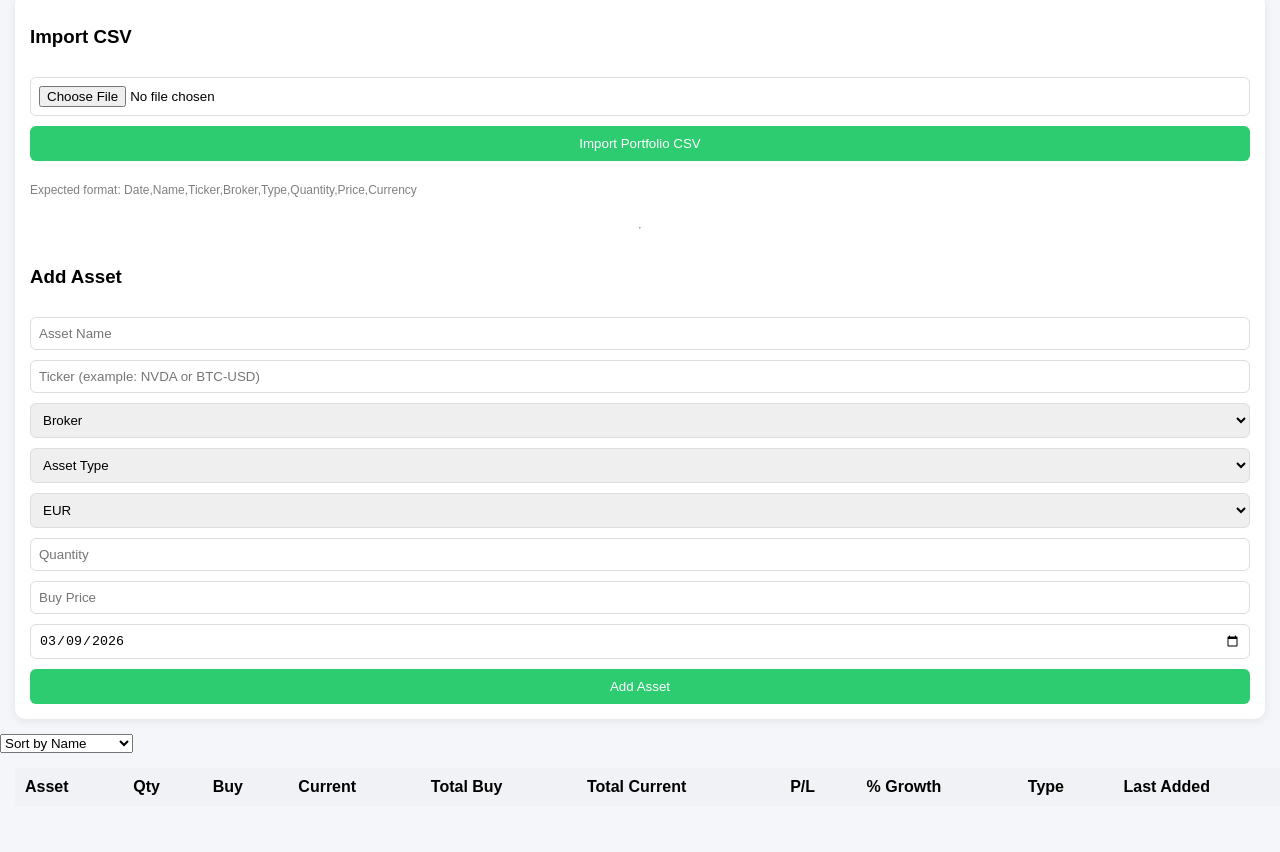
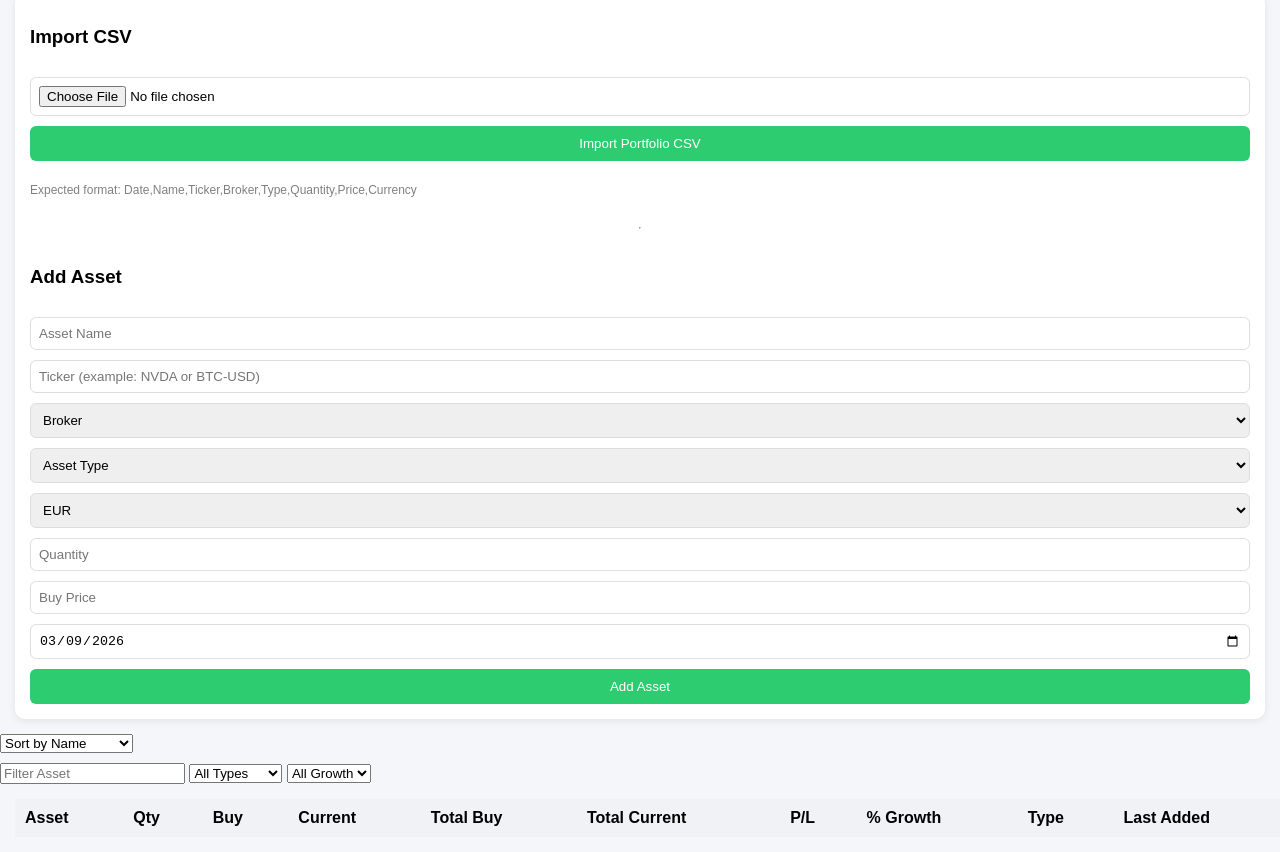
Before and after one commit to srcmenon/portfolio-pwa, a plain HTML site: page index.html in a window 1280 px wide. Shown: the part 1093-1945 px from the top of the page. Before the commit the page ends 1914 px from the top, so only its background shows below. Drawn offline with nearby package versions, Linux system fonts and the light colour scheme; no server answers.

Commit message:
Update index.html

```diff
--- a/index.html
+++ b/index.html
@@ -98,6 +98,25 @@ Date,Name,Ticker,Broker,Type,Quantity,Price,Currency
 <option value="qty">Sort by Quantity</option>
 </select>
 </div>
+<div id="filters">
+
+<input id="filterAsset" placeholder="Filter Asset">
+
+<select id="filterType">
+<option value="">All Types</option>
+<option>Stock</option>
+<option>ETF</option>
+<option>MutualFund</option>
+<option>Crypto</option>
+</select>
+
+<select id="filterGrowth">
+<option value="">All Growth</option>
+<option value="positive">Profit</option>
+<option value="negative">Loss</option>
+</select>
+
+</div>
 <table id="assetTable">
 <thead>
 <tr>
```
